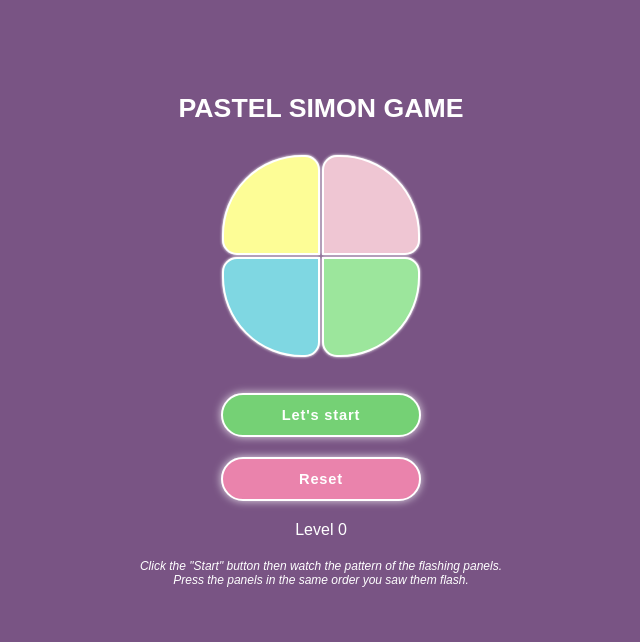
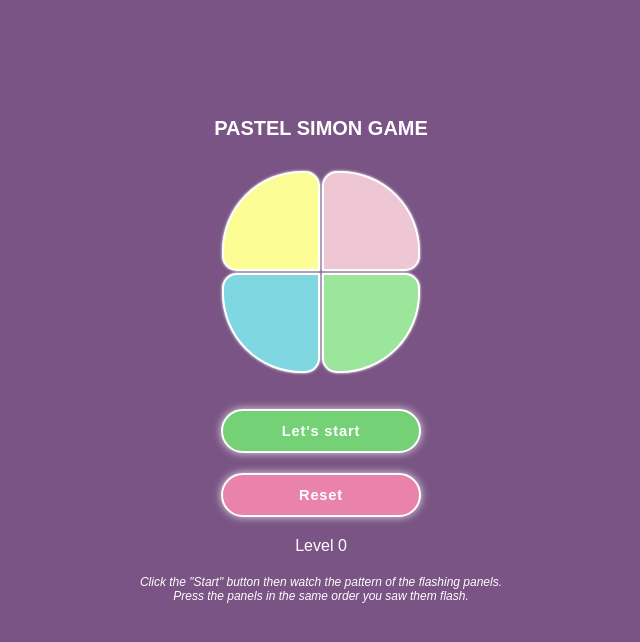
Before and after one commit to helenewb/SimonGamePWAv2, a website: page docs/index.html in a window 1280 px wide. Shown: the whole page, without its empty margins (319-959 px from the left). Drawn offline with Linux system fonts and the light colour scheme.

Commit message:
changes to font

```diff
--- a/docs/css/styles.css
+++ b/docs/css/styles.css
@@ -29,10 +29,10 @@ main {
 
 h1 {
     font-family: sans-serif;
-    font-size: 20pt;
+    font-size: 15pt;
     /* font-weight: bold; */
     text-transform: uppercase;
-    margin: 0 0 30px 0;
+    margin: 40px 0 30px 0;
     text-align: center;
 }
 
@@ -41,7 +41,6 @@ section {
     display: flex;
     flex-wrap: wrap;
     align-items: center;
-    margin-bottom: 20 px;
 }
 
 section button {
```
